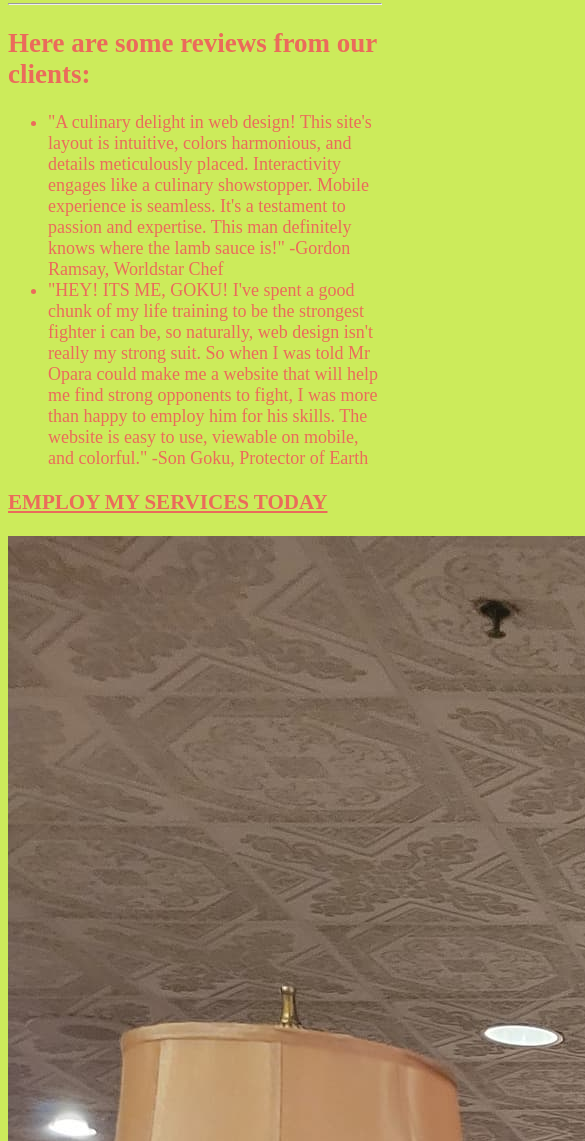
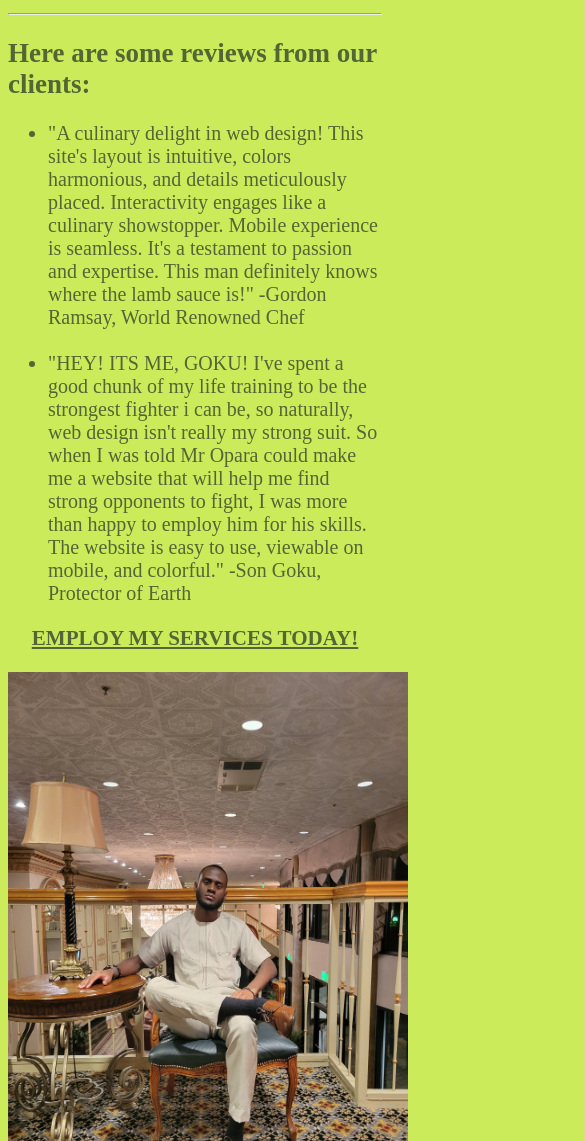
Before and after one commit to RVCC-IDMX/midterm-2023-SomachiOP, a plain HTML site: page index.html in a window 390 px wide. Shown: the part 859-2000 px from the top of the page, 585 px wide, since content can reach past the window. Drawn offline with Linux system fonts and the light colour scheme; a web font is replaced by a local one.

Commit message:
Added Picture and Edited Site Colors for color blindness

```diff
--- a/CSS/style.css
+++ b/CSS/style.css
@@ -59,14 +59,27 @@ h1 {
 }
 
 
+/*End*/
+
+#end, footer {
+    text-align: center;
+}
+#end > img{
+width: 400px;
+height: 600px;
+
+}
+
+/*Media Rules*/
+
 @media(max-width: 500px) {
 
     body {
         background-color: #CCEB5B;
 
-        color: #EB6B5B;
+        color: #536735;
     }
-    body > p {
+    body ul {
         font-size: 20px;
     }
     header > img {
@@ -74,9 +87,3 @@ h1 {
        width: 200px;
     }
 }
-
-#end  {
-
-
-
-}
--- a/index.html
+++ b/index.html
@@ -73,8 +73,8 @@ to a vistor-->
         Mobile experience is seamless. It's a testament to passion
         and expertise. This man definitely knows where the lamb sauce is!"
 
-      -Gordon Ramsay, Worldstar Chef</li>
-
+      -Gordon Ramsay, World Renowned Chef</li>
+ &nbsp;
     <li>"HEY! ITS ME, GOKU! I've spent a good chunk of my life training to be the
       strongest fighter i can be, so naturally, web design isn't really my strong suit. So when
       I was told Mr Opara could make me a   website that will help me find strong opponents to fight,
@@ -86,7 +86,7 @@ to a vistor-->
   </ul>
 
 <section id="end">
-<h1>EMPLOY MY SERVICES TODAY</h1>
+<h1>EMPLOY MY SERVICES TODAY!</h1>
 <img src="img/somachi_opara_pic.jpg" alt="picture of Somachi Opara sitting in a fancy chair">
 
 </section>
```
